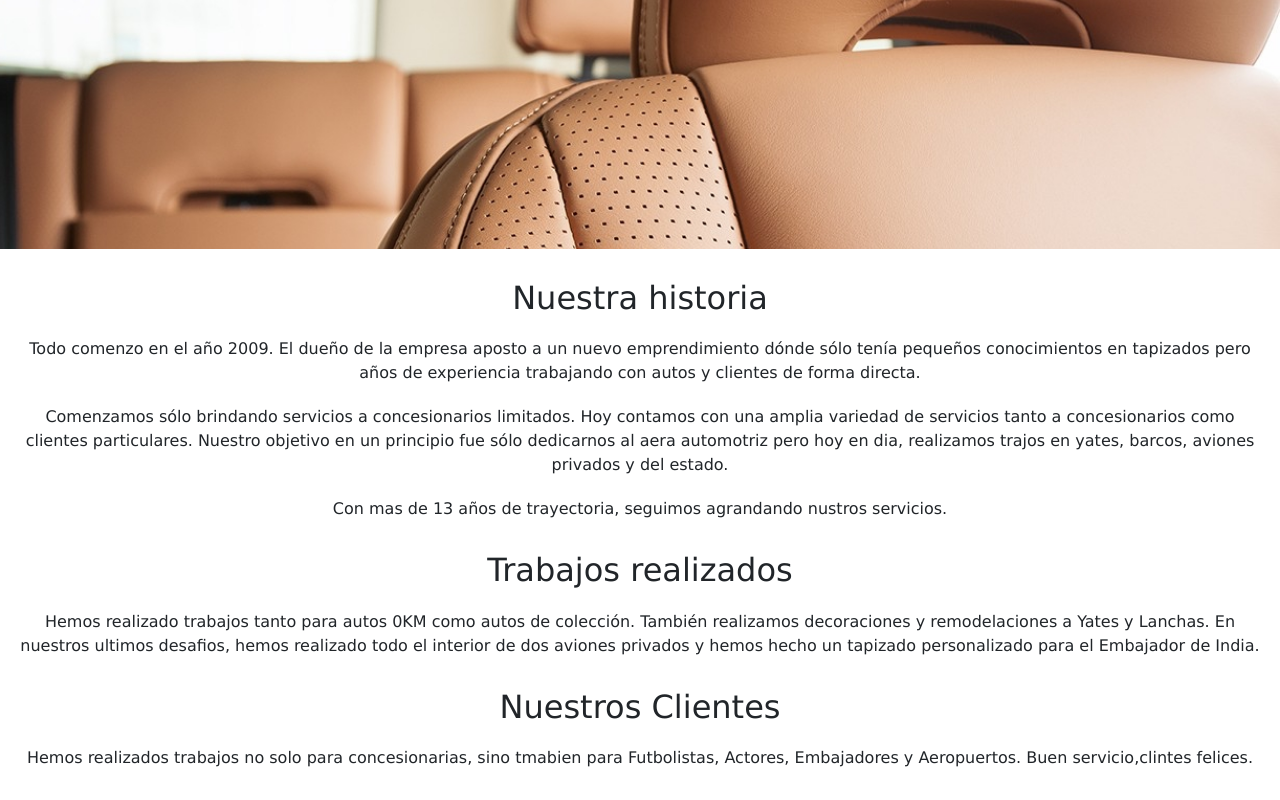
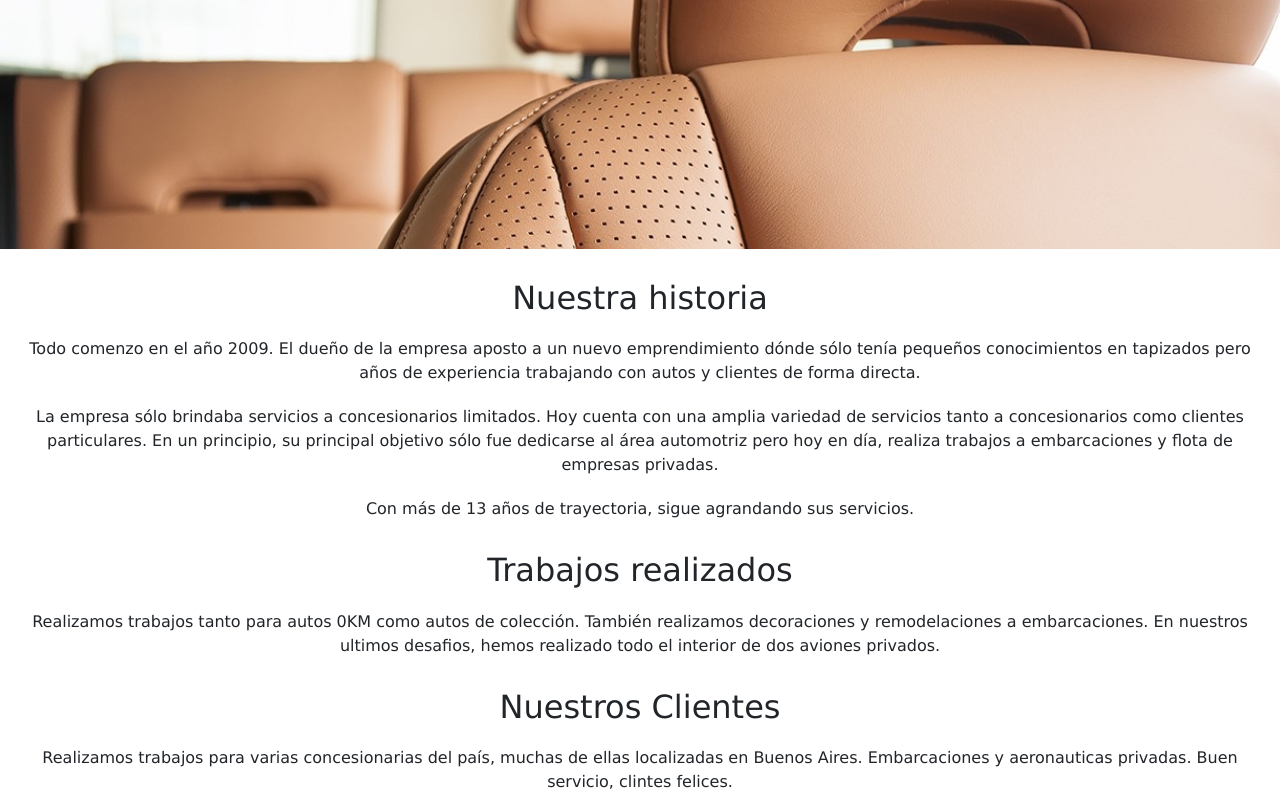
Before and after one commit to AndreaPennisi04/My-first-Project-, a website: page sobreNosotros.html in a window 1280 px wide. Shown: the part 139-939 px from the top of the page. Drawn offline with nearby package versions, Linux system fonts and the light colour scheme.

Commit message:
arreglos de ortografia y cambios en el contexto

```diff
--- a/SCSS/pages/_404.scss
+++ b/SCSS/pages/_404.scss
@@ -32,7 +32,7 @@
     transform: translate(50px, -50px);
   }
   50% {
-    transform: translate(-50px, 50px);
+    transform: translate(50px, 50px);
   }
   75% {
     transform: translate(-50px, -50px);
--- a/sobreNosotros.html
+++ b/sobreNosotros.html
@@ -93,30 +93,28 @@
             de forma directa.
           </p>
           <p class="sobre-nosotros-header-p1">
-            Comenzamos sólo brindando servicios a concesionarios limitados. Hoy
-            contamos con una amplia variedad de servicios tanto a concesionarios
-            como clientes particulares. Nuestro objetivo en un principio fue
-            sólo dedicarnos al aera automotriz pero hoy en dia, realizamos
-            trajos en yates, barcos, aviones privados y del estado.
+            La empresa sólo brindaba servicios a concesionarios limitados. Hoy
+            cuenta con una amplia variedad de servicios tanto a concesionarios
+            como clientes particulares. En un principio, su principal objetivo
+            sólo fue dedicarse al área automotriz pero hoy en día, realiza
+            trabajos a embarcaciones y flota de empresas privadas.
           </p>
           <p class="sobre-nosotros-header-p2">
-            Con mas de 13 años de trayectoria, seguimos agrandando nustros
-            servicios.
+            Con más de 13 años de trayectoria, sigue agrandando sus servicios.
           </p>
 
           <h2 class="sobre-nosotros-header-h2">Trabajos realizados</h2>
           <p class="sobre-nosotros-header-p3">
-            Hemos realizado trabajos tanto para autos 0KM como autos de
-            colección. También realizamos decoraciones y remodelaciones a Yates
-            y Lanchas. En nuestros ultimos desafios, hemos realizado todo el
-            interior de dos aviones privados y hemos hecho un tapizado
-            personalizado para el Embajador de India.
+            Realizamos trabajos tanto para autos 0KM como autos de colección.
+            También realizamos decoraciones y remodelaciones a embarcaciones. En
+            nuestros ultimos desafios, hemos realizado todo el interior de dos
+            aviones privados.
           </p>
           <h2 class="sobre-nosotros-header-h2">Nuestros Clientes</h2>
           <p class="sobre-nosotros-header-p4">
-            Hemos realizados trabajos no solo para concesionarias, sino tmabien
-            para Futbolistas, Actores, Embajadores y Aeropuertos. Buen
-            servicio,clintes felices.
+            Realizamos trabajos para varias concesionarias del país, muchas de
+            ellas localizadas en Buenos Aires. Embarcaciones y aeronauticas
+            privadas. Buen servicio, clintes felices.
           </p>
           <div class="sobre-nosotros-button padding-1">
             <a class="btn btn-secondary" href="./galeria.html#galeria">
@@ -130,10 +128,12 @@
     <!-- Inicio footer -->
     <footer>
       <div class="footer-logo">
-        <img
-          src="./imagenes/resize_122687708_168534678234197_1058013072474963530_n 2 2.jpeg"
-          alt="JP Cueros"
-        />
+        <a href="/index.html">
+          <img
+            src="./imagenes/resize_122687708_168534678234197_1058013072474963530_n 2 2.jpeg"
+            alt="JP Cueros"
+          />
+        </a>
       </div>
       <div>
         <h2>Encontranos</h2>
```
Also changed, not shown: 404.html (+6 -4 lines), contactanos.html (+9 -7 lines), galeria.html (+6 -4 lines), servicios.html (+22 -20 lines), CSS/style.css.
